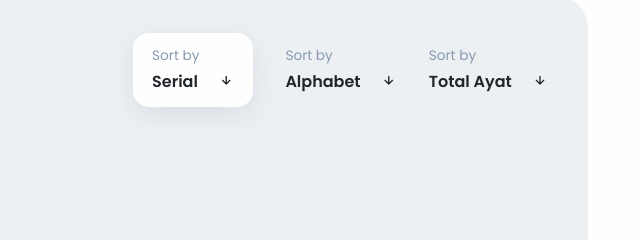
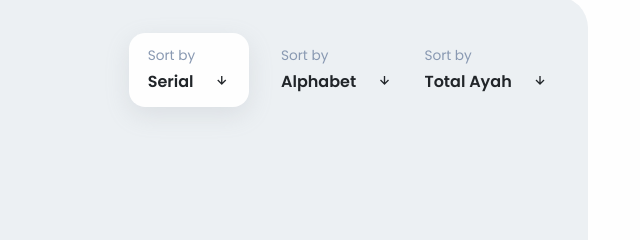
Before and after one commit to ShakilTalukder07/quran-using-api, a plain HTML site: page index.html in a window 1280 px wide. Shown: the part 131-371 px from the top of the page, 622-1262 px from the left. Drawn offline with nearby package versions, Linux system fonts and the light colour scheme; no server answers.

Commit message:
Spealing correction

```diff
--- a/index.html
+++ b/index.html
@@ -97,7 +97,7 @@
           <div id="total-ayah">
             <p class="mb-1">Sort by</p>
             <div>
-              <strong>Total Ayat</strong>
+              <strong>Total Ayah</strong>
               <strong class="ms-3"><i class="bx bx-down-arrow-alt"></i></strong>
             </div>
           </div>
```
